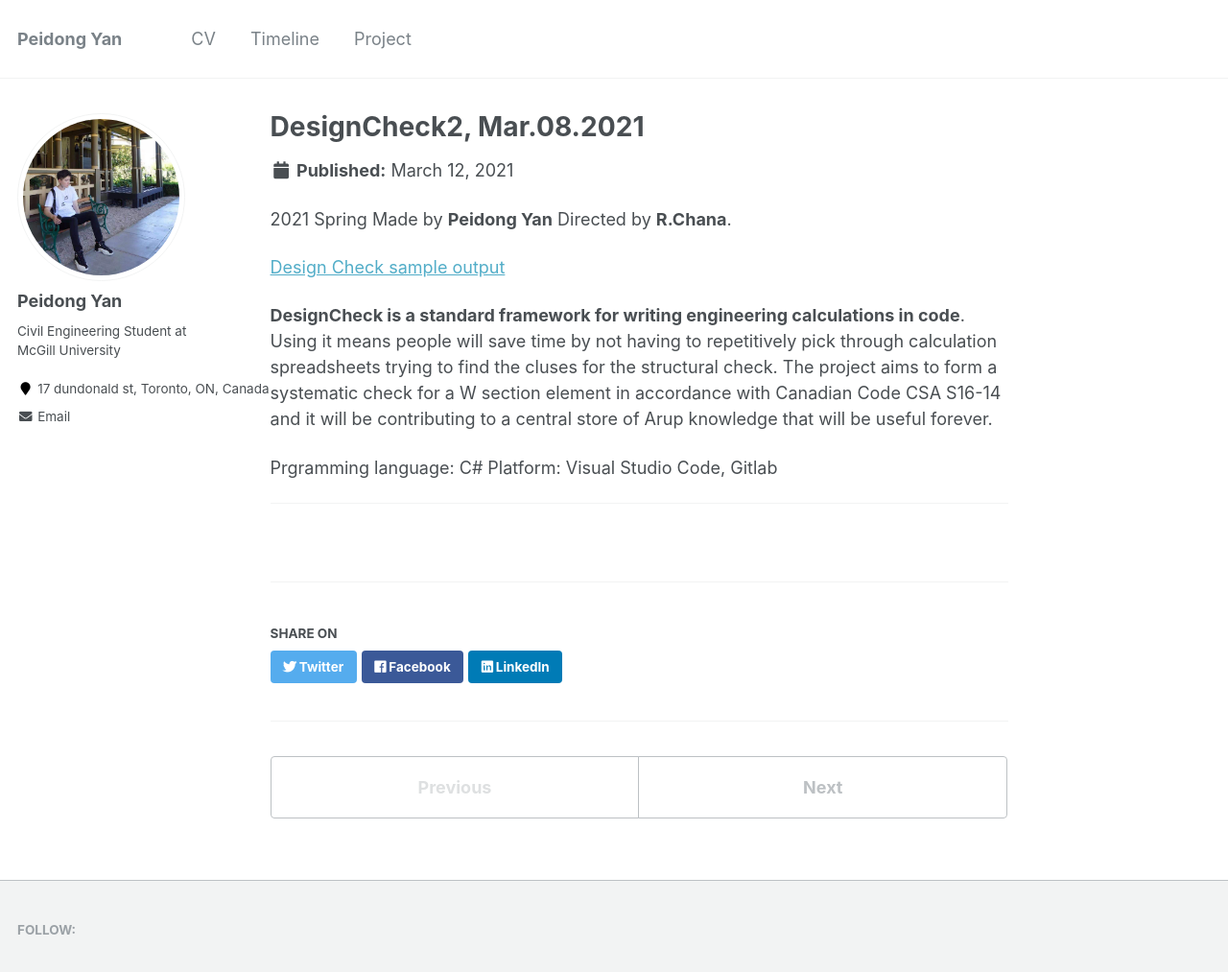
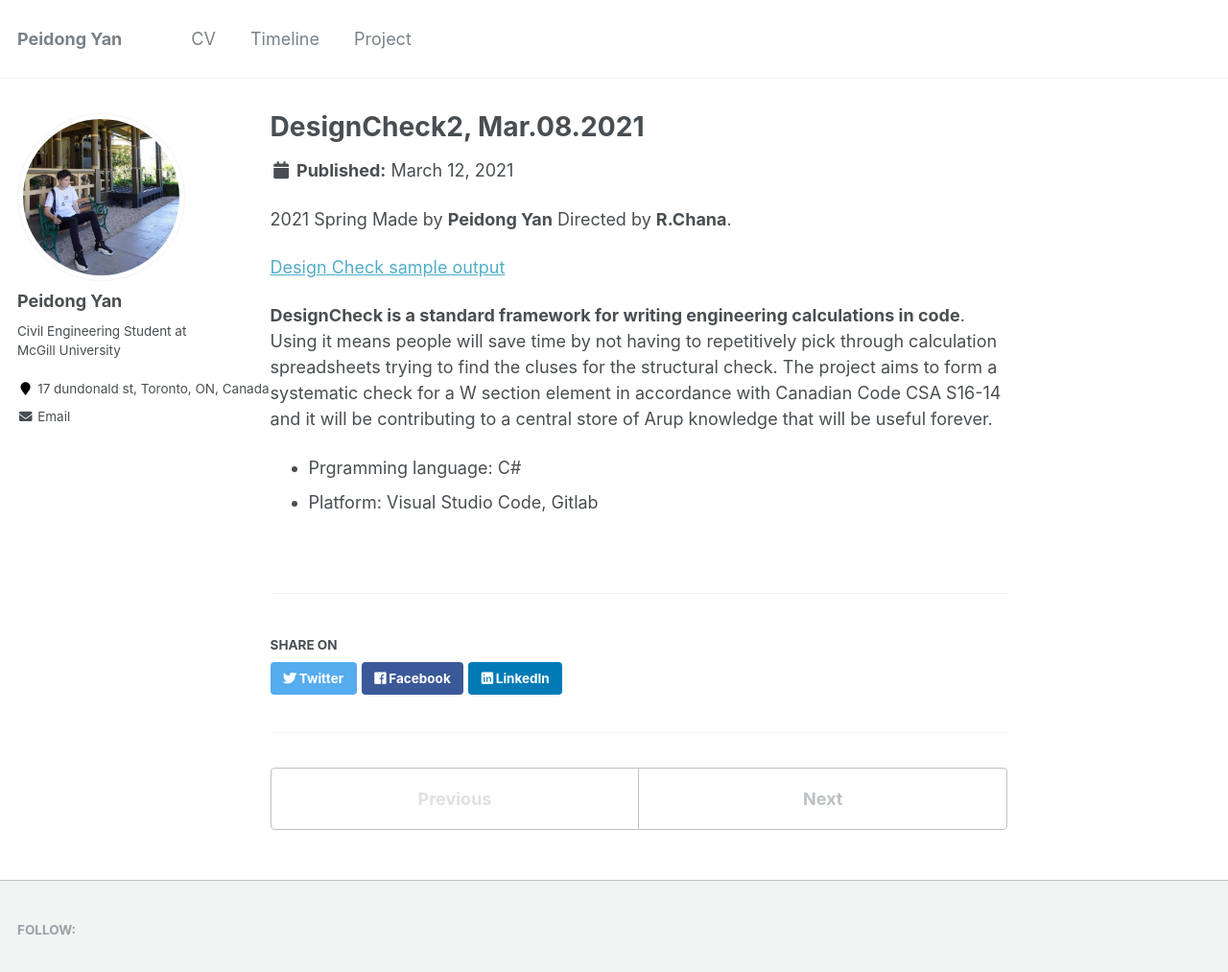
Before and after one commit to LorenYan98/LY.github.io, a Jekyll site: the page built from _portfolio/portfolio-1.md, in a window 1280 px wide and 1027 px high. Shown: the top 1013 px of the window at 96% size. Built offline with Jekyll 4.4.1, drawn with Linux system fonts in a browser that asks for light colours; part of the change alters nothing that is shown.

```diff
--- a/_portfolio/portfolio-1.md
+++ b/_portfolio/portfolio-1.md
@@ -10,7 +10,5 @@ collection: portfolio
 
 **DesignCheck is a standard framework for writing engineering calculations in code**. Using it means people will save time by not having to repetitively pick through calculation spreadsheets trying to find the cluses for the structural check. The project aims to form a systematic check for a W section element in accordance with Canadian Code CSA S16-14 and it will be contributing to a central store of Arup knowledge that will be useful forever.
 
-Prgramming language: C#
-Platform: Visual Studio Code, Gitlab
-
----
+* Prgramming language: C#
+* Platform: Visual Studio Code, Gitlab
```
